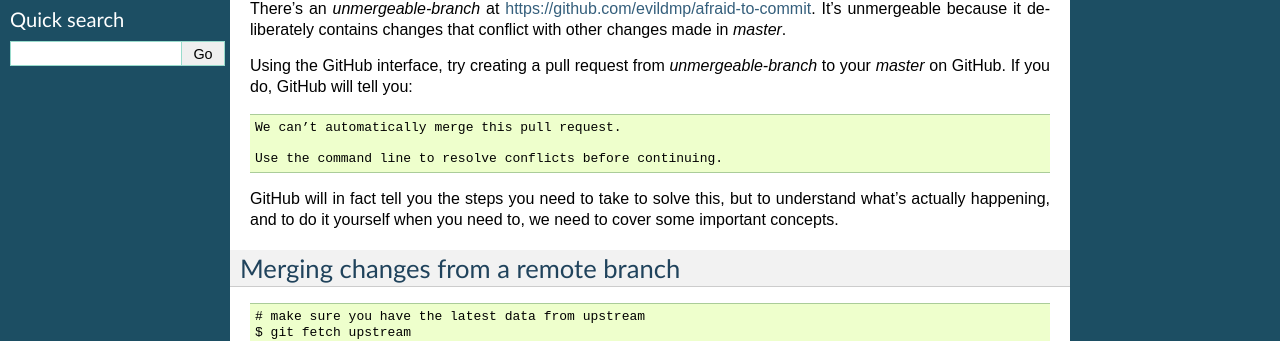
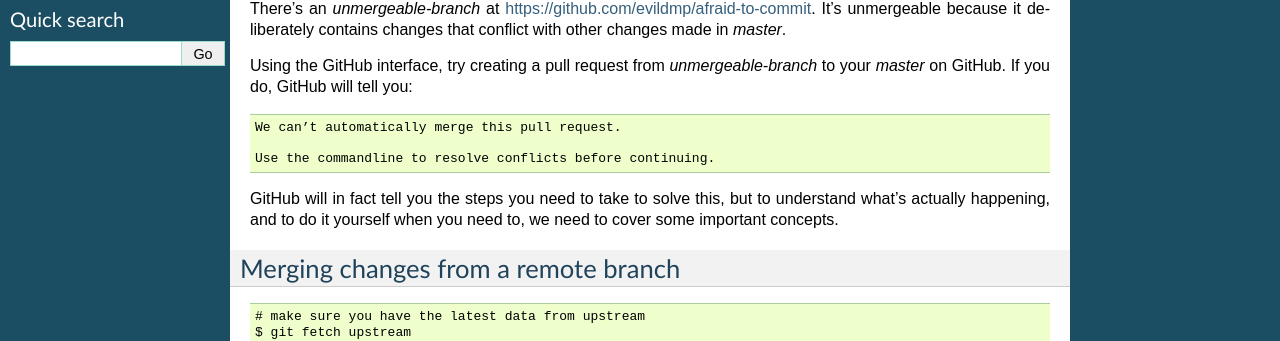
Before and after one commit to evildmp/afraid-to-commit, a Sphinx documentation site: the page built from docs/git/conflicts.rst, in a window 1280 px wide. Shown: the part 323-664 px from the top of the page. Built offline with Sphinx 7.4.7, drawn with Linux system fonts in a browser that asks for light colours.

Commit message:
Tidied-up use of "commandline"

```diff
--- a/docs/git/conflicts.rst
+++ b/docs/git/conflicts.rst
@@ -25,7 +25,7 @@ you::
 
     We can’t automatically merge this pull request.
 
-    Use the command line to resolve conflicts before continuing.
+    Use the commandline to resolve conflicts before continuing.
 
 GitHub will in fact tell you the steps you need to take to solve this, but to
 understand what's actually happening, and to do it yourself when you need to,
--- a/docs/git/git.rst
+++ b/docs/git/git.rst
@@ -55,7 +55,7 @@ Your copy is at ``https://github.com/<your github account>/afraid-to-commit/``.
    About angular brackets
 
     Angular brackets, such as those in the line above, are used as placeholders;
-    they do not need to be included in the command line terminal. Just write in your
+    they do not need to be included in the commandline terminal. Just write in your
     GitHub account name. The same applies for any angular brackets used throughout
     the tutorial.
 
--- a/docs/git/remotes.rst
+++ b/docs/git/remotes.rst
@@ -36,7 +36,7 @@ the moment, it's the only remote you have::
 It's very useful for Git to know about other remote repositories too. For
 example, at the end of the previous section, we considered a conflict between
 your GitHub fork and the upstream GitHub repository. The only way to fix
-that is locally, on the command line, and by being able to refer to both those
+that is locally, on the commandline, and by being able to refer to both those
 remotes.
 
 Now you *can* refer to a remote using its full address:
@@ -86,11 +86,11 @@ You can check this out::
 This means: create and switch to a new local branch called *additional-branch*,
 based on branch *additional-branch* of the remote **upstream**.
 
-Managing *master* on the command line
+Managing *master* on the commandline
 ====================================
 
 Until now, you have only updated your *master* on GitHub using GitHub itself.
-Sometimes it will be much more convenient to do it from your command line.
+Sometimes it will be much more convenient to do it from your commandline.
 There are various ways to do it, but here's one::
 
     git checkout master # switch back to the master branch
--- a/docs/prerequisites.rst
+++ b/docs/prerequisites.rst
@@ -53,7 +53,7 @@ There are two very useful items that you should install.
 
 * `Command Line Tools for Xcode <https://developer.apple.com/downloads/>`_,
   various useful components (requires registration)
-* `Homebrew <http://brew.sh>`_, a command line package manager
+* `Homebrew <http://brew.sh>`_, a commandline package manager
 
 Python
 ------
```
